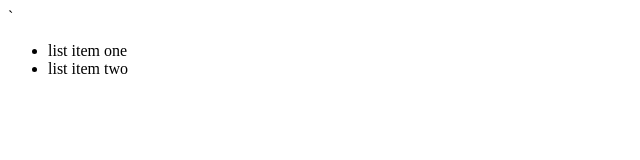
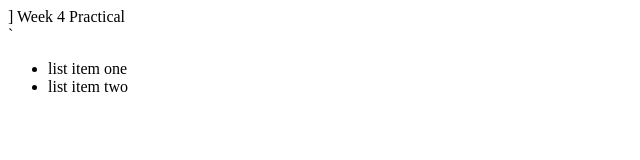
Before and after one commit to lucypallent/week4practical, a plain HTML site: page index.html in a window 1280 px wide. Shown: the whole page, without its empty margins (0-640 px from the left). Drawn offline with Linux system fonts and the light colour scheme.

Commit message:
title added

```diff
--- a/index.html
+++ b/index.html
@@ -1,7 +1,9 @@
 <!DOCTYPE html>
   <html>
-    <body>
-
+    <head>]
+    Week 4 Practical
+    </head>
+     <body>
       <div>
 `	<ul>
         <li>list item one</li>
```
